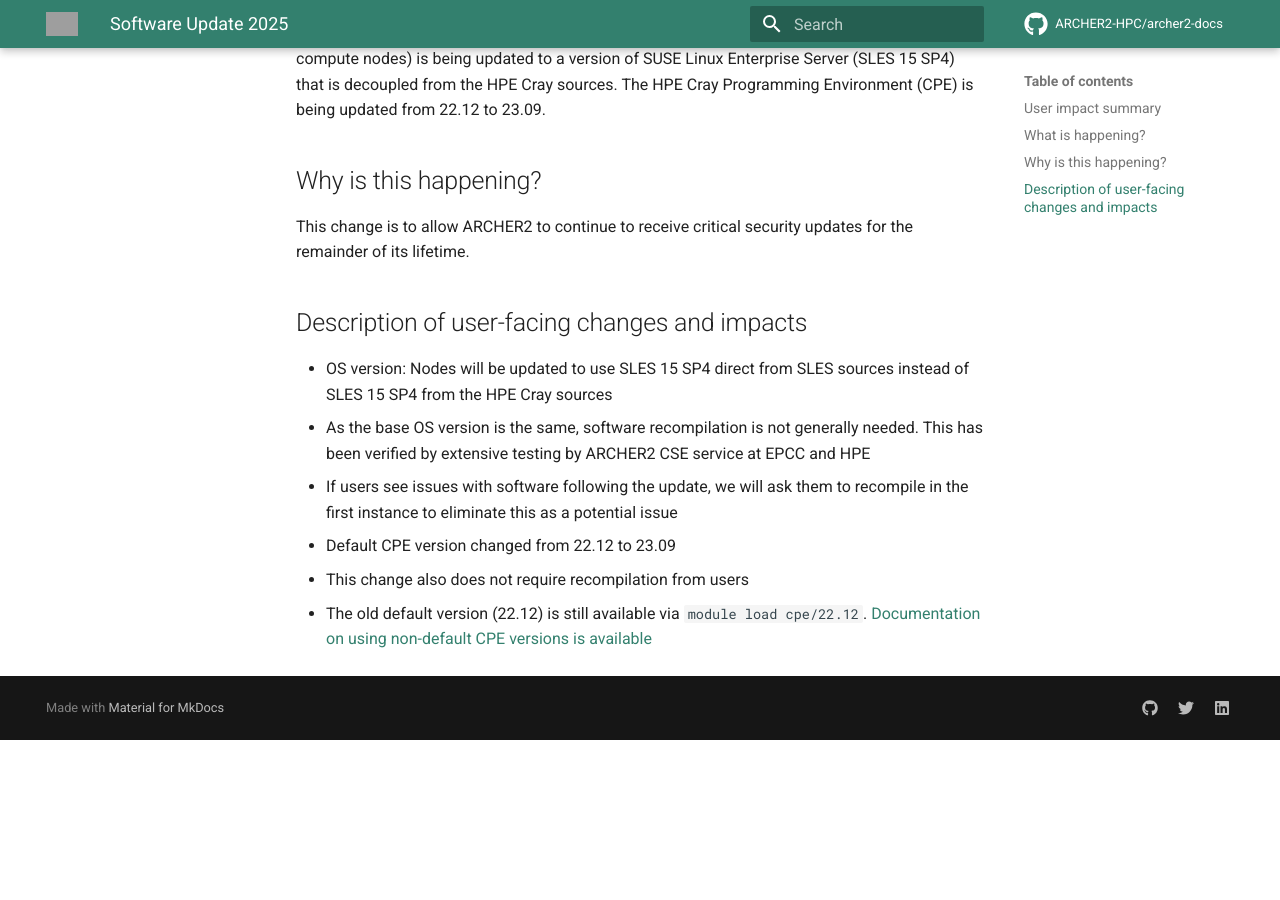
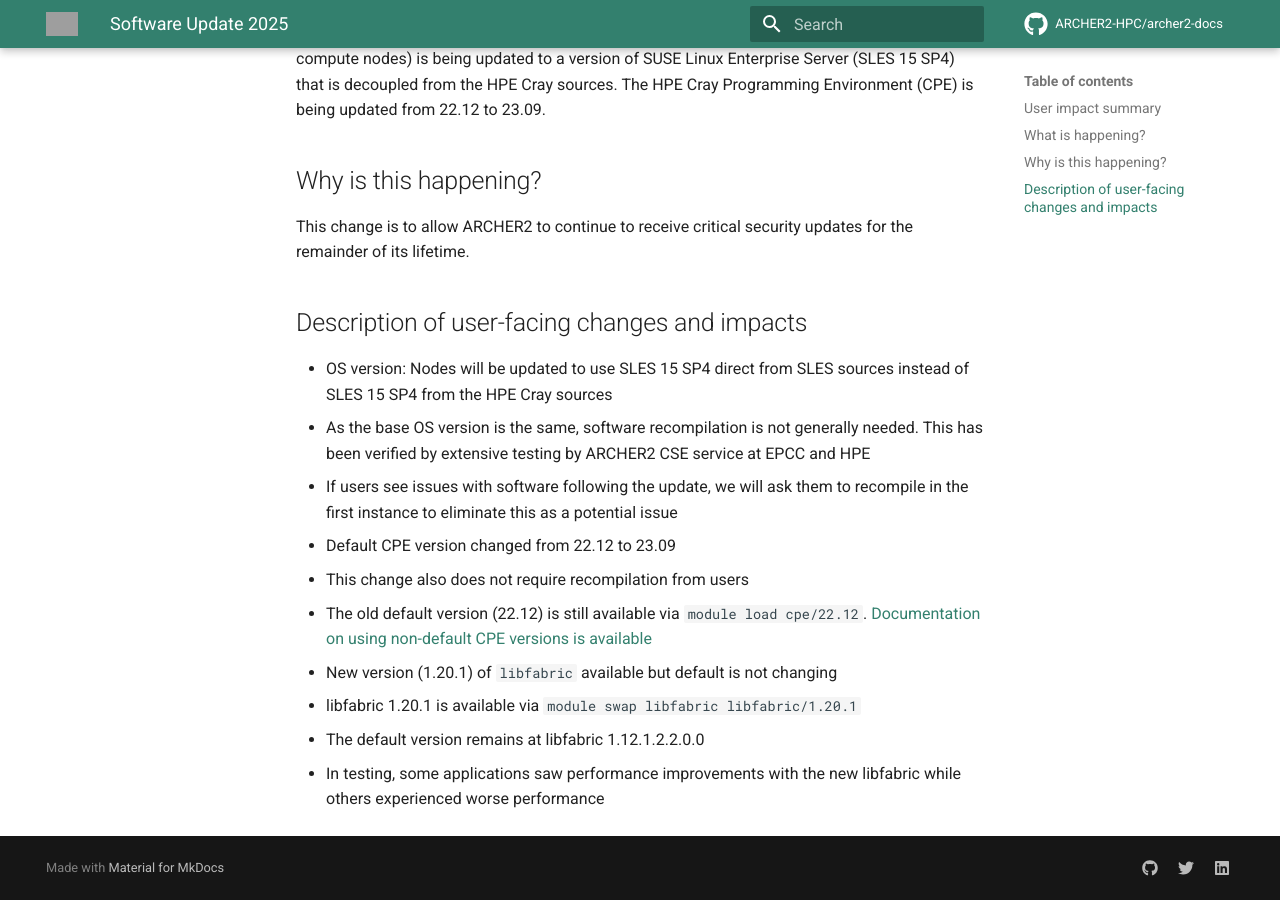
Before and after one commit to ARCHER2-HPC/archer2-docs, an MkDocs documentation site: the page built from docs/software-update-2025/index.md, in a window 1280 px wide and 900 px high, scrolled down 642 px. Built offline with MkDocs 1.6.1 and Material for MkDocs 9.7.7, drawn with Linux system fonts in a browser that asks for light colours; comment, search, counter and statistics services are not loaded; before the commit the page ends 1382 px from its top, so only the background shows below that; grey boxes are pictures that could not be loaded.

Commit message:
Adds note on libfabric

```diff
--- a/docs/software-update-2025/index.md
+++ b/docs/software-update-2025/index.md
@@ -31,11 +31,16 @@
 - OS version: Nodes will be updated to use SLES 15 SP4 direct from SLES sources
   instead of SLES 15 SP4 from the HPE Cray sources
   + As the base OS version is the same, software recompilation is not generally
-  needed. This has been verified by extensive testing by ARCHER2 CSE service at
-  EPCC and HPE
+    needed. This has been verified by extensive testing by ARCHER2 CSE service at
+    EPCC and HPE
   + If users see issues with software following the update, we will ask them to
-  recompile in the first instance to eliminate this as a potential issue
+    recompile in the first instance to eliminate this as a potential issue
 - Default CPE version changed from 22.12 to 23.09
   + This change also does not require recompilation from users
   + The old default version (22.12) is still available via `module load cpe/22.12`.
-  [Documentation on using non-default CPE versions is available](https://docs.archer2.ac.uk/user-guide/dev-environment/#switching-to-a-different-hpe-cray-programming-environment-cpe-release)
+    [Documentation on using non-default CPE versions is available](https://docs.archer2.ac.uk/user-guide/dev-environment/#switching-to-a-different-hpe-cray-programming-environment-cpe-release)
+- New version (1.20.1) of `libfabric` available but default is not changing
+  + libfabric 1.20.1 is available via `module swap libfabric libfabric/1.20.1`
+  + The default version remains at libfabric 1.12.1.2.2.0.0
+  + In testing, some applications saw performance improvements with the new
+    libfabric while others experienced worse performance
```
